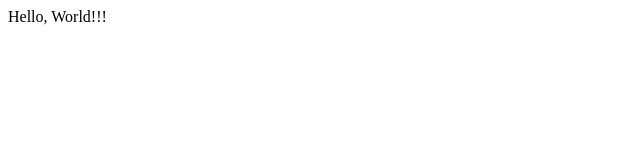
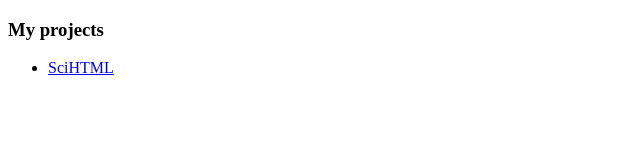
Before and after one commit to aevalo/aevalo.github.io, a plain HTML site: page index.html in a window 1280 px wide. Shown: the whole page, without its empty margins (0-640 px from the left). Drawn offline with Linux system fonts and the light colour scheme.

Commit message:
Added a list for my project stored in Github.

```diff
--- a/index.html
+++ b/index.html
@@ -5,6 +5,9 @@
     <title>aevalo.github.io</title>
   </head>
   <body>
-    Hello, World!!!
+    <h3>My projects</h3>
+    <ul>
+      <li><a href="https://aevalo.github.io/SciHTML">SciHTML</a></li>
+    </ul>
   </body>
 </html>
```
